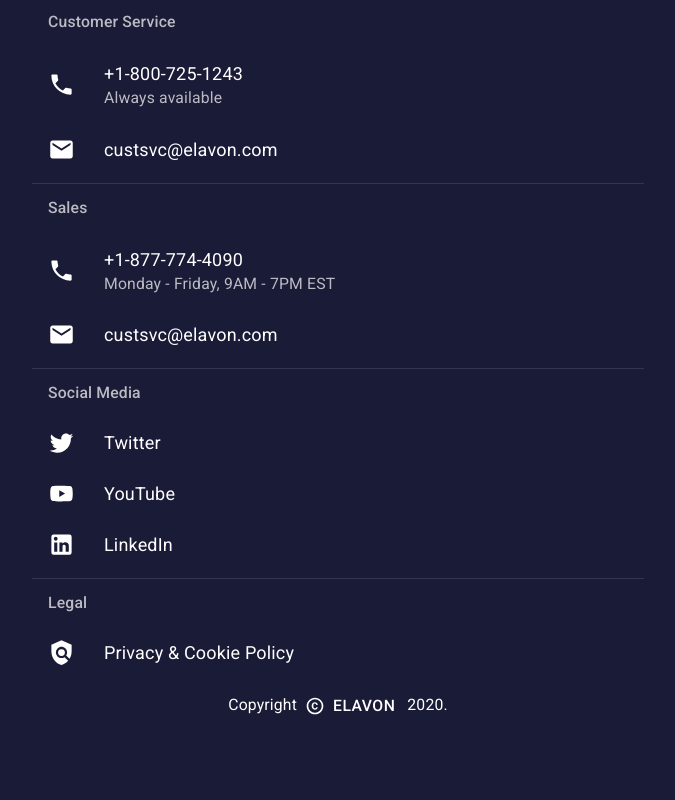
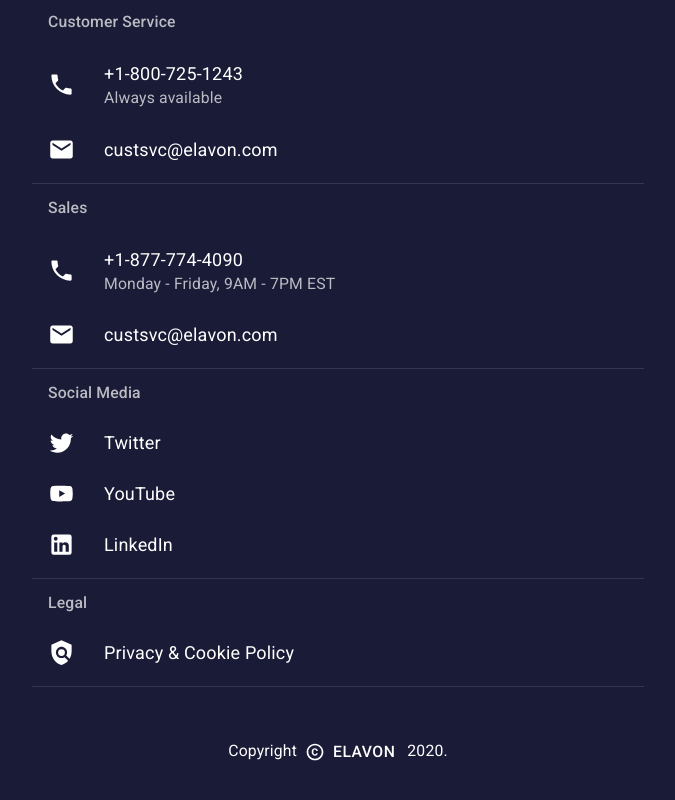
Before and after one commit to TheBryceIsRight/system-status, a Next.js app: page /about in a window 1280 px wide. Shown: the part 1152-1952 px from the top of the page, without its empty margins (302-977 px from the left). Built offline with nearby package versions, Linux system fonts and the light colour scheme.

Commit message:
added space to the footer

```diff
--- a/components/layout.js
+++ b/components/layout.js
@@ -311,7 +311,11 @@ export default function Layout({ children, home }) {
               </ListItemIcon>
               <ListItemText primary="Privacy &amp; Cookie Policy" />
             </ListItem>
+
           </List>
+          <Divider />
+          <br/>
+          <br/>
           <Copyright />
         </div>
 
```
